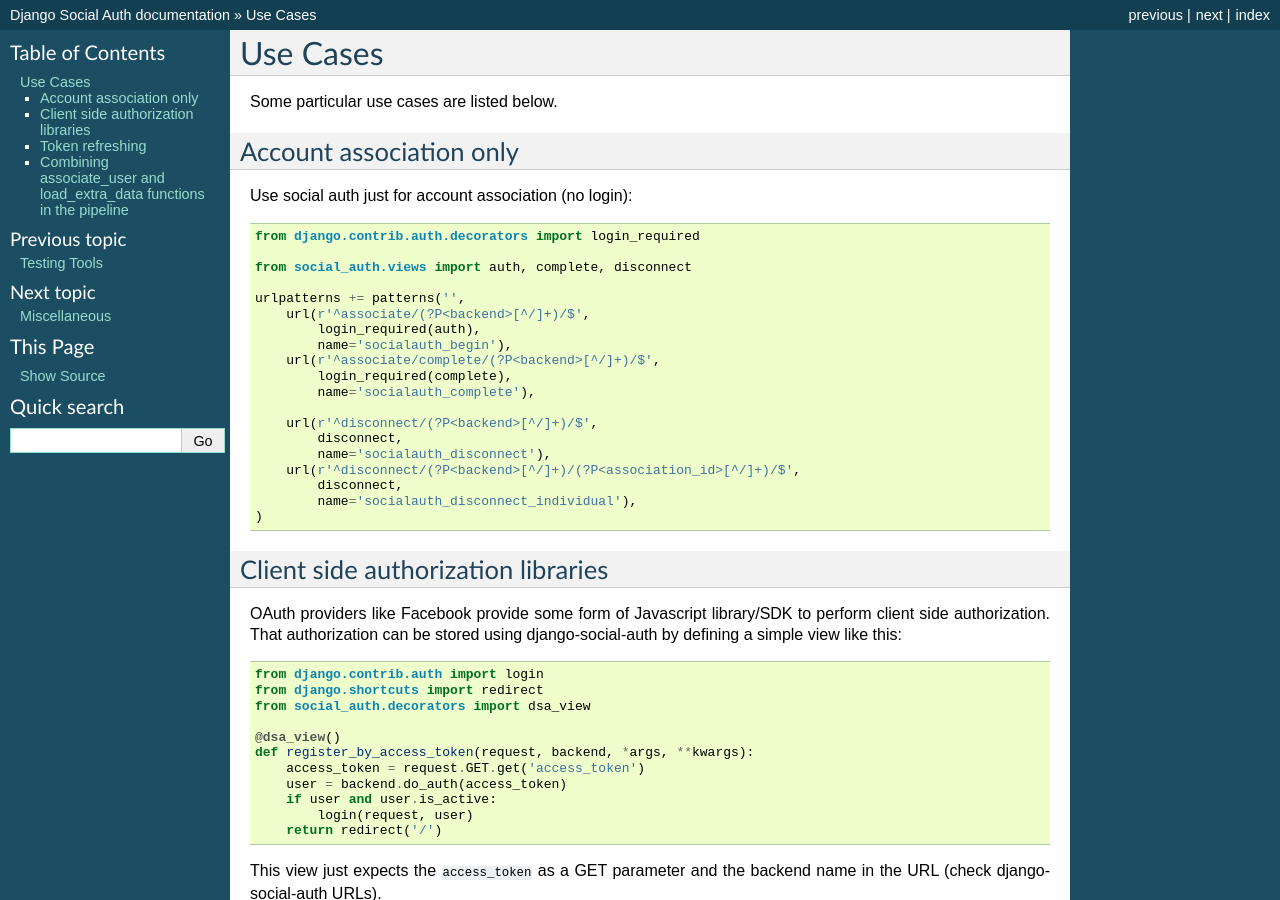
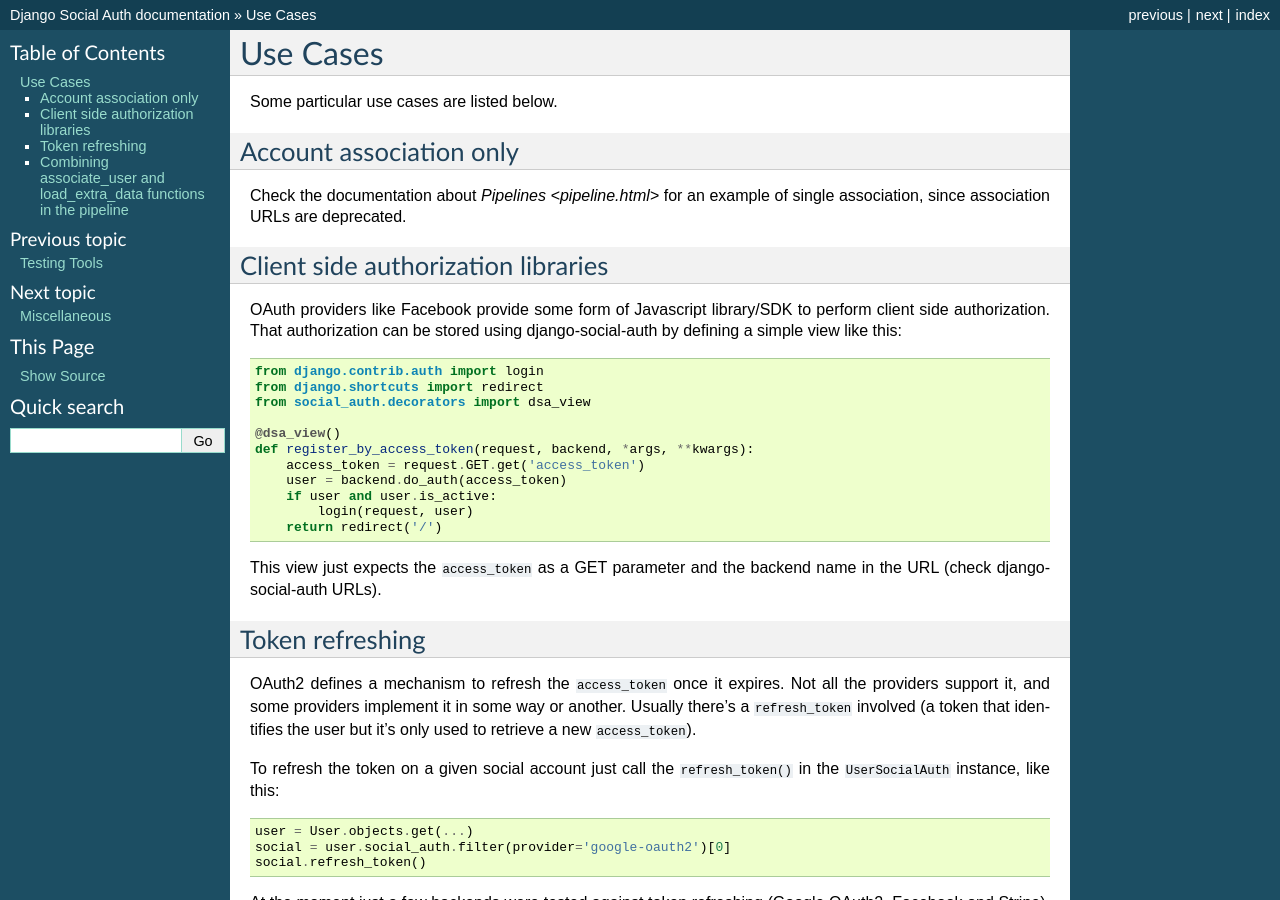
Before and after one commit to omab/django-social-auth, a Sphinx documentation site: the page built from doc/use_cases.rst, in a window 1280 px wide and 900 px high. Built offline with Sphinx 7.4.7, drawn with Linux system fonts in a browser that asks for light colours; pages that are not in the unit, such as notebooks, are missing from menus.

Commit message:
Drop deprecated docs regarding single-association mechanism. Refs #753

```diff
--- a/doc/use_cases.rst
+++ b/doc/use_cases.rst
@@ -6,27 +6,8 @@ Some particular use cases are listed below.
 Account association only
 ------------------------
 
-Use social auth just for account association (no login)::
-
-    from django.contrib.auth.decorators import login_required
-
-    from social_auth.views import auth, complete, disconnect
-
-    urlpatterns += patterns('',
-        url(r'^associate/(?P<backend>[^/]+)/$',
-            login_required(auth),
-            name='socialauth_begin'),
-        url(r'^associate/complete/(?P<backend>[^/]+)/$',
-            login_required(complete),
-            name='socialauth_complete'),
-
-        url(r'^disconnect/(?P<backend>[^/]+)/$',
-            disconnect,
-            name='socialauth_disconnect'),
-        url(r'^disconnect/(?P<backend>[^/]+)/(?P<association_id>[^/]+)/$',
-            disconnect,
-            name='socialauth_disconnect_individual'),
-    )
+Check the documentation about `Pipelines <pipeline.html>` for an example of
+single association, since association URLs are deprecated.
 
 
 Client side authorization libraries
```
